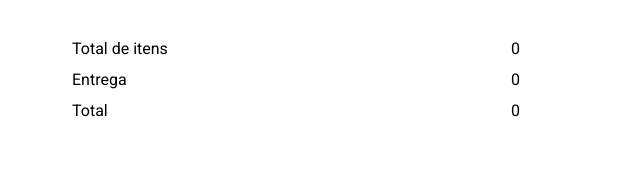
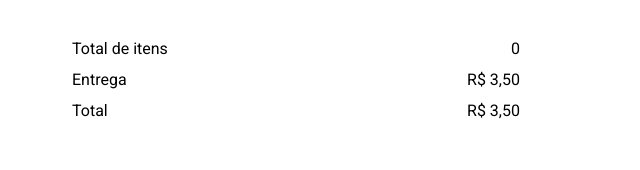
Before and after one commit to gustavocanepa10/coffee-delivery, a React (Vite) app: page /checkout in a window 1280 px wide. Shown: the part 882-1052 px from the top of the page, without its empty margins (0-640 px from the left). Built offline with nearby package versions, Linux system fonts and the light colour scheme; the HTML template or start-up script is replaced by a standard one.

Commit message:
feat : sumTotal

```diff
--- a/index.html
+++ b/index.html
@@ -2,7 +2,7 @@
 <html lang="en">
   <head>
     <meta charset="UTF-8" />
-    <link rel="icon" type="image/svg+xml" href="/vite.svg" />
+    <link rel="icon" type="image/svg+xml" href="/src/assets/coffe-icon.png" />
     <meta name="viewport" content="width=device-width, initial-scale=1.0" />
     <link rel="preconnect" href="https://fonts.googleapis.com">
     <link rel="preconnect" href="https://fonts.gstatic.com" crossorigin>
@@ -10,7 +10,7 @@
     <link rel="preconnect" href="https://fonts.googleapis.com">
     <link rel="preconnect" href="https://fonts.gstatic.com" crossorigin>
     <link href="https://fonts.googleapis.com/css2?family=Baloo+2:wght@400..800&family=Inter:ital,opsz,wght@0,14..32,100..900;1,14..32,100..900&family=Roboto&family=Rubik:ital,wght@0,300..900;1,300..900&display=swap" rel="stylesheet">
-    <title>Vite + React + TS</title>
+    <title>Coffee Delivery</title>
   </head>
   <body>
     <div id="root"></div>
--- a/src/components/CardContainerPay/CardContainerPay.tsx
+++ b/src/components/CardContainerPay/CardContainerPay.tsx
@@ -15,7 +15,19 @@ export function CardContainerPay({onConfirm} : CardContainerPayProps) {
 
     const {Items} = useContext(DataContext)
 
+    console.log(Items)
 
+
+   const sumTotal = Items?.reduce((acc, current) => {
+            return acc + current.price
+   }, 0)
+
+
+   const deliveryPrice = 3.50
+
+
+
+   const total = (sumTotal ?? 0) + deliveryPrice
 
 
     return (
@@ -36,13 +48,22 @@ export function CardContainerPay({onConfirm} : CardContainerPayProps) {
             <div className={styles.totalContainer}>
 
             <div>
-                <span>Total de itens</span> <span>0</span>
+                <span>Total de itens</span> {sumTotal ? <span>{sumTotal.toLocaleString("pt-BR", {
+                    style : "currency",
+                    currency : "BRL"
+                })}</span> : <span>0</span>}
             </div>
             <div>
-                <span>Entrega</span> <span>0</span>
+                <span>Entrega</span> <span>{deliveryPrice.toLocaleString("pt-BR", {
+                    style : "currency",
+                    currency : "BRL"
+                })}</span>
             </div>
             <div>
-                <span>Total</span> <span>0</span>
+                <span>Total</span>  <span>{total.toLocaleString("pt-BR", {
+                    style : "currency",
+                    currency : "BRL"
+                })}</span>
             </div>
 
         </div>
--- a/src/pages/CheckoutPage.tsx
+++ b/src/pages/CheckoutPage.tsx
@@ -6,8 +6,7 @@ import {useForm} from "react-hook-form"
 import { useContext } from "react";
 import { DataContext } from "../Context/DataContext";
 import {useNavigate} from "react-router"
-import {zodResolver} from "@hookform/resolvers/zod"
-import * as z from "zod"
+
 
 
 
@@ -27,7 +26,17 @@ export function CheckoutPage() {
     const {setOrderData} = useContext(DataContext)
 
   function onSubmit(data : OrderProps ) {
+
     setOrderData(data)
+    if (data.CEP === null) return
+    if (data.city === null) return
+    if (data.complement === null) return
+    if (data.neighborhood === null) return
+    if (data.number === null) return
+    if (data.payment === null) return
+    if (data.street === null) return
+
+
     navigate("/sucess")
     console.log(data)
 
--- a/src/pages/Sucess/styles.module.css
+++ b/src/pages/Sucess/styles.module.css
@@ -8,13 +8,15 @@
     font-size: 20px;
     color: var(--base-subtitle);
 
-    h2 {
+
+  }
+
+  h2 {
       color: var(--yellow-dark);
       font-size: 32px;
       font-weight: bolder;
       font-family: "Baloo 2";
     }
-  }
 }
 
 .order {
```
